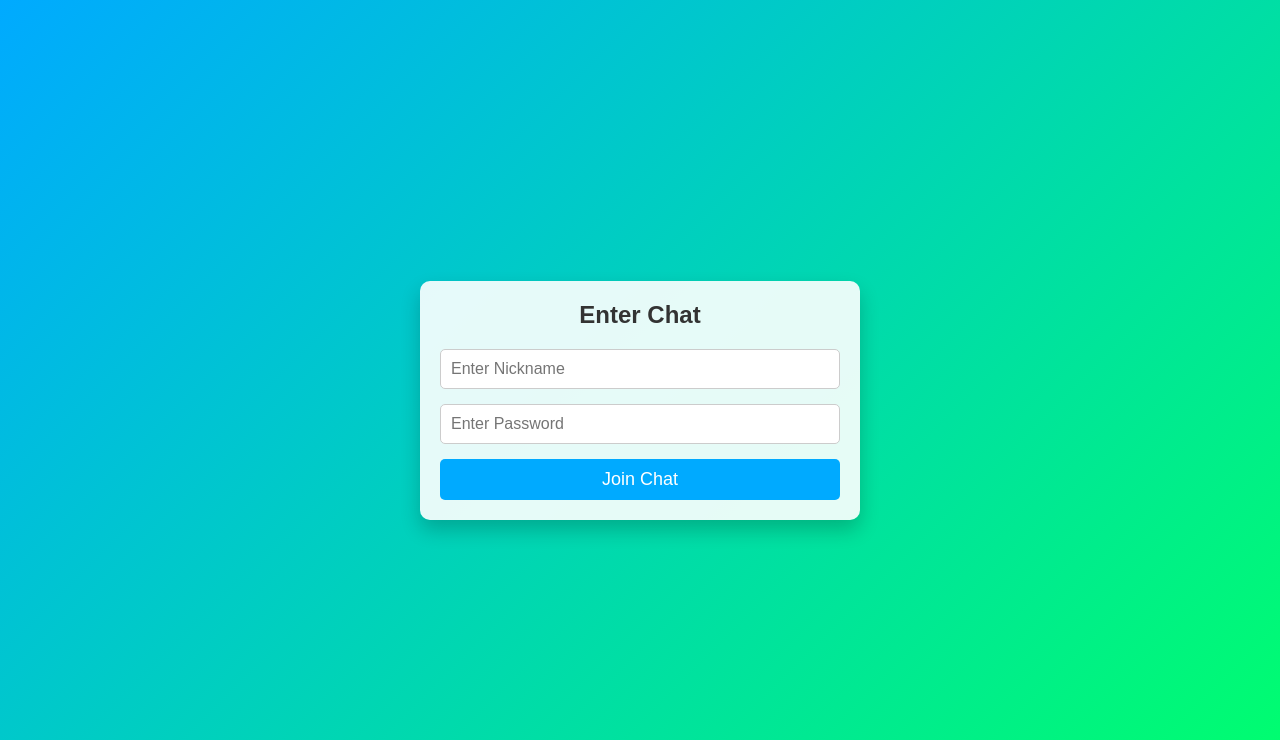
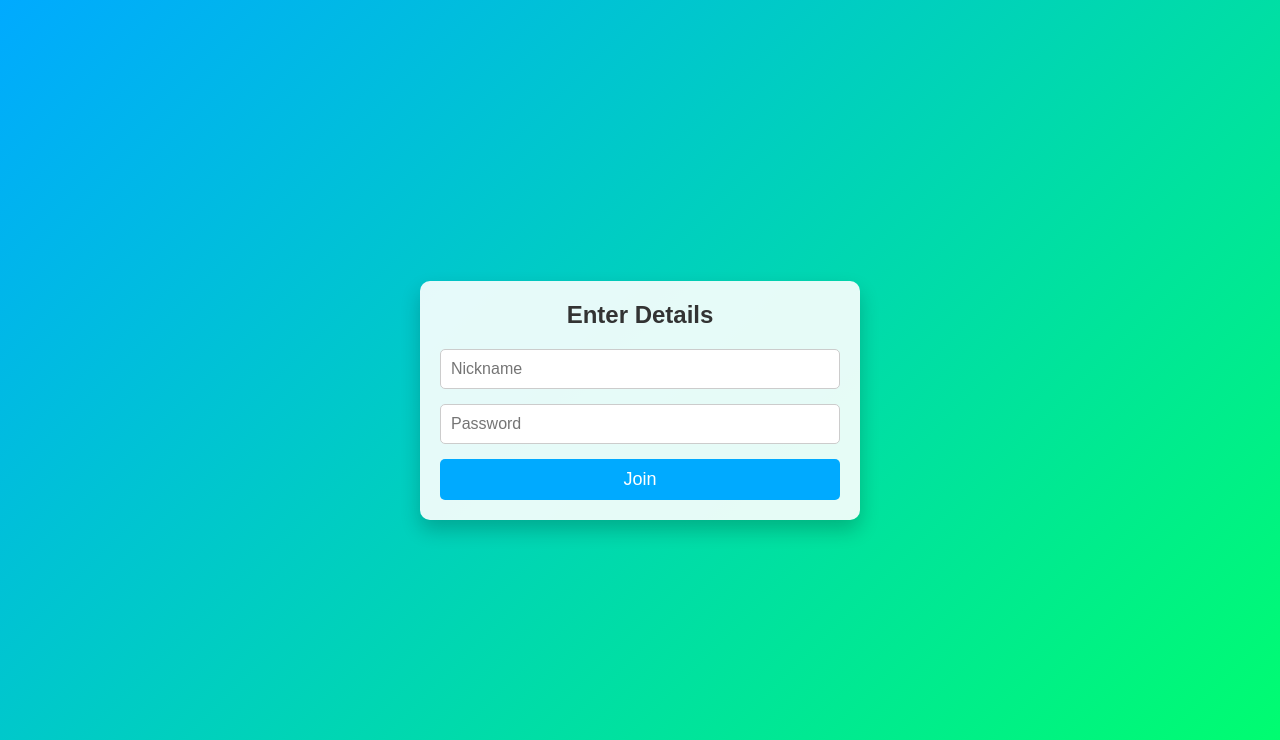
Before and after one commit to Tazhossain/chat, a Flask app: page / in a window 1280 px wide. Shown: the top 740 px of the page. Run offline with Flask 3, Linux system fonts and the light colour scheme.

Commit message:
Update index.html

```diff
--- a/template/index.html
+++ b/template/index.html
@@ -3,7 +3,7 @@
 <head>
     <meta charset="UTF-8">
     <meta name="viewport" content="width=device-width, initial-scale=1.0">
-    <title>Chat Login</title>
+    <title>Login</title>
     <link rel="stylesheet" href="{{ url_for('static', filename='css/styles.css') }}">
     <style>
         body {
@@ -86,14 +86,14 @@
 </head>
 <body>
     <div class="login-container">
-        <h2>Enter Chat</h2>
+        <h2>Enter Details</h2>
         {% if error %}
             <p class="error">{{ error }}</p>
         {% endif %}
         <form method="POST">
-            <input type="text" name="nickname" placeholder="Enter Nickname" required>
-            <input type="password" name="password" placeholder="Enter Password" required>
-            <button type="submit">Join Chat</button>
+            <input type="text" name="nickname" placeholder="Nickname" required>
+            <input type="password" name="password" placeholder="Password" required>
+            <button type="submit">Join</button>
         </form>
     </div>
 </body>
```
